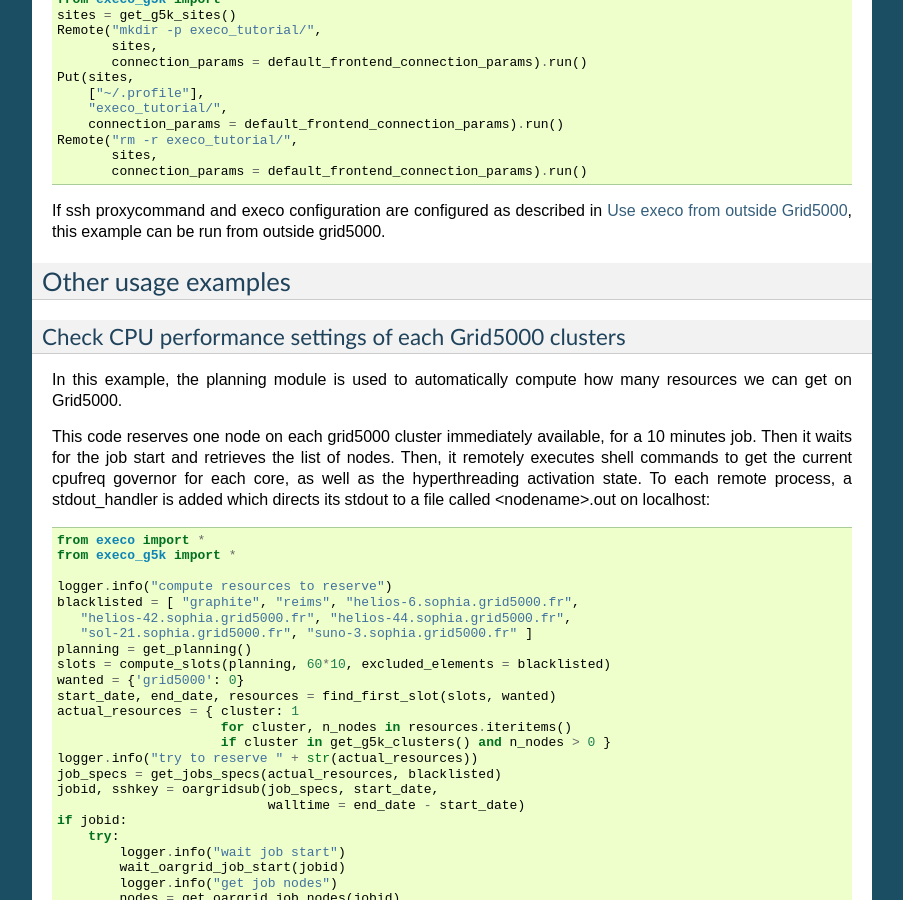
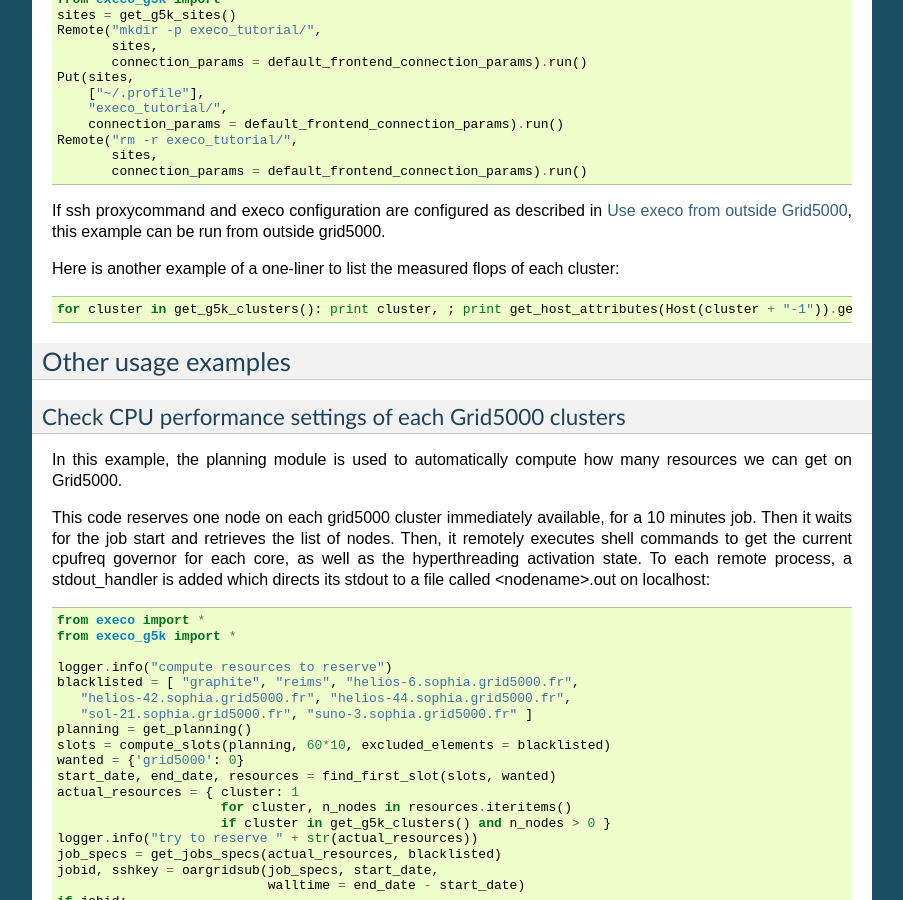
Before and after one commit to rcherrueau/execo, a Sphinx documentation site: the page built from doc/userguide.rst, in a window 1280 px wide and 900 px high, scrolled down 5049 px. Shown: the whole window, without its empty margins (198-1101 px from the left). Built offline with Sphinx 7.4.7, drawn with Linux system fonts in a browser that asks for light colours; pages that are not in the unit, such as notebooks, are missing from menus.

Commit message:
[documentation] userguide: add another api_utils example

```diff
--- a/doc/userguide.rst
+++ b/doc/userguide.rst
@@ -329,6 +329,11 @@
 If ssh proxycommand and execo configuration are configured as
 described in :ref:`tutorial-configuration`, this example can be run
 from outside grid5000.
+
+Here is another example of a one-liner to list the measured flops of
+each cluster::
+
+ for cluster in get_g5k_clusters(): print cluster, ; print get_host_attributes(Host(cluster + "-1")).get("performance")
 
 Other usage examples
 ====================
```
